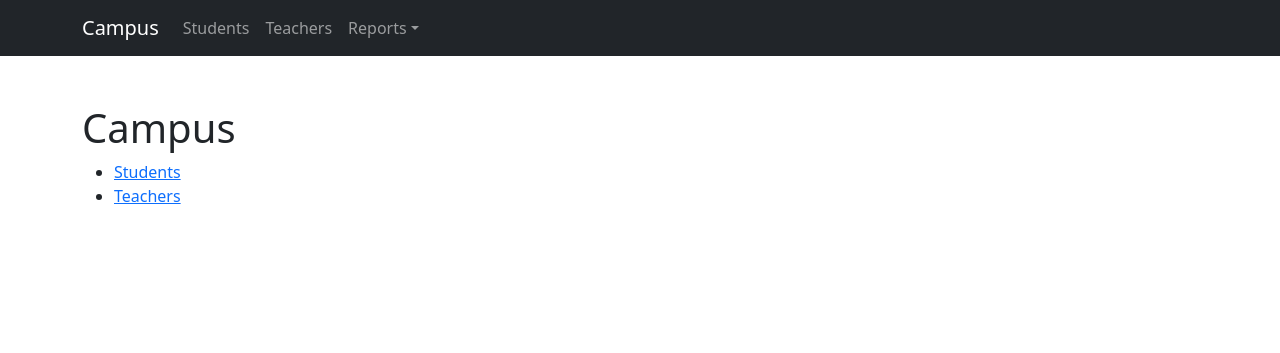
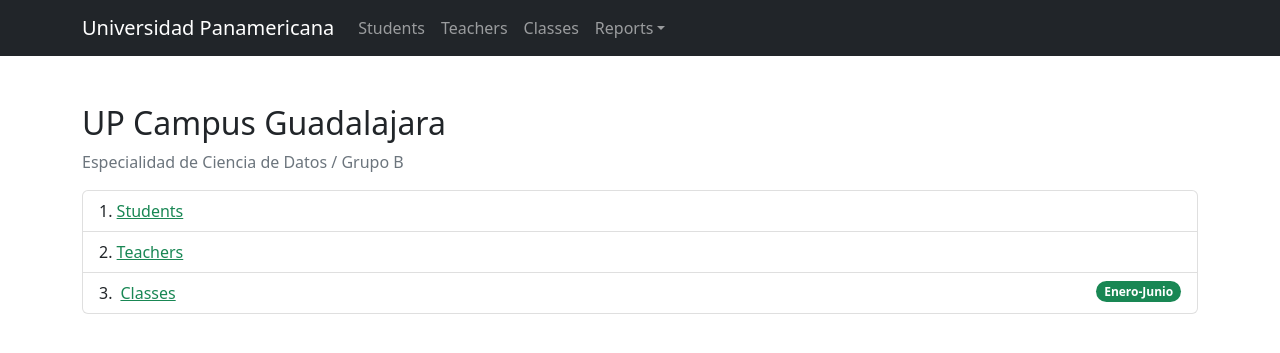
Before and after one commit to sarizti/up-big-data-crud, a Django app: page /campus/ in a window 1280 px wide. Shown: the top 353 px of the page. Run offline with Django 4.2, Linux system fonts and the light colour scheme.

Commit message:
Version 01, cambios a la fecha, agregarndo la parte de clases

```diff
--- a/campus/templates/campus/home.html
+++ b/campus/templates/campus/home.html
@@ -2,11 +2,22 @@
 
 {% block content %}
 
-    <h1>Campus</h1>
+    <h2>UP Campus Guadalajara</h2>
+    <p class="text-muted">Especialidad de Ciencia de Datos / Grupo B</p>
 
-    <ul>
-        <li><a href="{% url 'campus:students-index' %}">Students</a></li>
-        <li><a href="{% url 'campus:teachers-index' %}">Teachers</a></li>
-    </ul>
+    <ol class="list-group list-group-numbered">
+        <li class="list-group-item list-group-item-action list-group-item-white ">
+            <a href="{% url 'campus:students-index' %}" class="link-success">Students</a>
+        </li>
+        <li class="list-group-item list-group-item-action list-group-item-white">
+            <a href="{% url 'campus:teachers-index' %}" class="link-success">Teachers</a>
+        </li>
+        <li class="list-group-item d-flex list-group-item-action justify-content-between align-items-start">
+            <div class="ms-2 me-auto">
+                <a href="{% url 'campus:classes-index' %}" class="link-success">Classes</a>
+            </div>
+            <span class="badge bg-success rounded-pill">Enero-Junio</span>
+        </li>
+    </ol>
 
 {% endblock %}
--- a/campus/templates/campus/students/_detail_form.html
+++ b/campus/templates/campus/students/_detail_form.html
@@ -50,6 +50,6 @@
     {% endif %}
     <div class="mb-3">
         <a href="{% url 'campus:students-index' %}" class="btn btn-secondary">Back</a>
-        <button type="submit" class="btn btn-primary">Save</button>
+        <button type="submit" class="btn btn-success">Save</button>
     </div>
 </form>
--- a/campus/templates/campus/students/detail.html
+++ b/campus/templates/campus/students/detail.html
@@ -18,7 +18,7 @@
 
     <div class="tab-content mb-3" id="student-tab-content">
         <div class="tab-pane fade show active" id="edit-tab-pane" role="tabpanel" tabindex="0">
-            {% include 'campus/students/_detail_form.html' with student=student only %}
+            {% include 'campus/students/_detail_form.html' with student=student create=create only %}
         </div>
         <div class="tab-pane fade" id="enrollments-tab-pane" role="tabpanel" tabindex="0">
             {% include 'campus/reports/_report.html' with rows=enrollments_rows headers=enrollments_headers %}
--- a/campus/templates/campus/students/index.html
+++ b/campus/templates/campus/students/index.html
@@ -32,6 +32,6 @@
     </table>
 
     <div>
-        <a href="{% url 'campus:students-add' %}" class="btn btn-primary">Add student</a>
+        <a href="{% url 'campus:students-add' %}" class="btn btn-dark btn-rounded">Add student</a>
     </div>
 {% endblock %}
--- a/campus/templates/campus/teachers/detail.html
+++ b/campus/templates/campus/teachers/detail.html
@@ -46,8 +46,8 @@
             {% endif %}
         </ul>
         <div>
-            <a href="{% url 'campus:teachers-index' %}">Back</a>
-            <button type="submit">Save</button>
+            <a href="{% url 'campus:teachers-index' %}" class="btn btn-secondary">Back</a>
+            <button type="submit" class="btn btn-success">Save</button>
         </div>
     </form>
 
--- a/campus/templates/campus/teachers/index.html
+++ b/campus/templates/campus/teachers/index.html
@@ -14,6 +14,6 @@
     </ul>
 
     <div>
-        <a href="{% url 'campus:teachers-add' %}">Add teacher</a>
+        <a href="{% url 'campus:teachers-add' %}" class="btn btn-dark">Add teacher</a>
     </div>
 {% endblock %}
--- a/campus/templates/campus/tpl.html
+++ b/campus/templates/campus/tpl.html
@@ -8,7 +8,7 @@
 <body>
 <nav class="navbar navbar-expand-lg navbar-dark bg-dark">
     <div class="container">
-        <a class="navbar-brand" href="/campus">Campus</a>
+        <a class="navbar-brand" href="/campus">Universidad Panamericana</a>
         <button class="navbar-toggler" type="button" data-bs-toggle="collapse" data-bs-target="#navbarSupportedContent" aria-controls="navbarSupportedContent" aria-expanded="false" aria-label="Toggle navigation">
             <span class="navbar-toggler-icon"></span>
         </button>
@@ -21,6 +21,10 @@
                 <li class="nav-item">
                     {% url 'campus:teachers-index' as u %}
                     <a class="nav-link {% if request.path == u %}active{% endif %}" href="{{ u }}">Teachers</a>
+                </li>
+                <li class="nav-item">
+                    {% url 'campus:classes-index' as u %}
+                    <a class="nav-link {% if request.path == u %}active{% endif %}" href="{{ u }}">Classes</a>
                 </li>
                 <li class="nav-item dropdown">
                     <a class="nav-link dropdown-toggle" href="#" id="navbarDropdown" role="button" data-bs-toggle="dropdown" aria-expanded="false">Reports</a>
--- a/campus/urls.py
+++ b/campus/urls.py
@@ -29,9 +29,23 @@ urlpatterns = [
     # ex: /campus/teachers/add
     path('teachers/add', views.teachers_add, name='teachers-add'),
     # ex: /campus/teacher/5/save
-    path('teachers/<int:teachers_id>/save', views.teachers_save, name='teachers-save'),
+    path('teachers/<int:teacher_id>/save', views.teachers_save, name='teachers-save'),
     # ex: /campus/teachers/create
     path('teachers/create', views.teachers_create, name='teachers-create'),
+
+# classes
+
+    # ex: /campus/classes
+    path('classes', views.classes_index, name='classes-index'),
+    # ex: /campus/classes/5
+    path('classes/<int:classe_id>', views.classes_detail, name='classes-detail'),
+    # ex: /campus/classes/add
+    path('classes/add', views.classes_add, name='classes-add'),
+    # ex: /campus/teacher/5/save
+    path('classes/<int:classe_id>/save', views.classes_save, name='classes-save'),
+    # ex: /campus/classes/create
+    path('classes/create', views.classes_create, name='classes-create'),
+
 
     # reports
 
--- a/campus/views.py
+++ b/campus/views.py
@@ -2,8 +2,10 @@ from django.http import HttpResponseRedirect, HttpResponse
 from django.shortcuts import render
 from django.db import connection
 from django.urls import reverse
+from django.views.decorators.csrf import csrf_exempt
 import pandas as pd
 import datetime
+
 
 from .campus_utils import reports, dict_fetchall, dict_fetchone
 
@@ -58,23 +60,37 @@ def students_add(request):
     return render(request, 'campus/students/detail.html', {'student': student, 'create': True})
 
 
+@csrf_exempt
 def students_save(request, student_id):
-    posted = request.POST | {
+    posted = {
+        'name': request.POST['name'],
+        'last_name': request.POST['last_name'],
+        'date_of_birth': request.POST['date_of_birth'],
+        'favorite_number': request.POST['favorite_number'],
+        'country_of_origin': request.POST['country_of_origin'],
         'active': 1 if 'active' in request.POST else 0,
         'id': student_id,
     }
     with connection.cursor() as cursor:
         q = """
             UPDATE students
-            SET name=%s, last_name=%s, date_of_birth=%s, favorite_number=%s, country_of_origin=%s, active=%s
-            WHERE id=%s"""
+            SET name=:name, last_name=:last_name, date_of_birth=:date_of_birth,
+            favorite_number=:favorite_number, country_of_origin=:country_of_origin, active=:active
+            WHERE id=:id"""
         cursor.execute(q, posted)
         connection.commit()
         return HttpResponseRedirect(reverse('campus:students-detail', args=(student_id,)))
 
 
+@csrf_exempt
 def students_create(request):
-    posted = request.POST | {
+    posted = {
+        'id': request.POST['id'],
+        'name': request.POST['name'],
+        'last_name': request.POST['last_name'],
+        'date_of_birth': request.POST['date_of_birth'],
+        'favorite_number': request.POST['favorite_number'],
+        'country_of_origin': request.POST['country_of_origin'],
         'active': 1 if 'active' in request.POST else 0
     }
     with connection.cursor() as cursor:
@@ -113,7 +129,7 @@ def teachers_add(request):
     context = {'teacher': teacher, 'create': True}
     return render(request, 'campus/teachers/detail.html', context)
 
-
+@csrf_exempt
 def teachers_save(request, teacher_id):
     with connection.cursor() as cursor:
         q = """
@@ -122,18 +138,81 @@ def teachers_save(request, teacher_id):
             WHERE id=:id"""
         cursor.execute(q, request.POST | {'id': teacher_id})
         connection.commit()
-        return HttpResponseRedirect(reverse('campus:teachers-detail', args=(teacher_id,)))
+        return HttpResponseRedirect(reverse('campus:teachers-index'))
 
-
+@csrf_exempt
 def teachers_create(request):
+    posted = {
+        'id': request.POST['id'],
+        'name': request.POST['name'],
+        'last_name': request.POST['last_name'],
+        'date_of_birth': request.POST['date_of_birth'],
+        'degree': request.POST['degree'],
+        'active': 1 if 'active' in request.POST else 0
+    }
     with connection.cursor() as cursor:
-        q = """INSERT INTO teachers (name, last_name, date_of_birth, degree, id)
-               VALUES (:name, :last_name, :date_of_birth, :degree, :id)
+        q = """INSERT INTO teachers (id, name, last_name, date_of_birth, degree)
+               VALUES (:id, :name, :last_name, :date_of_birth, :degree)
             """
         cursor.execute(q, request.POST)
         connection.commit()
-        return HttpResponseRedirect(reverse('campus:teachers-detail', args=(request.POST['id'],)))
+        return HttpResponseRedirect(reverse('campus:teachers-index'))
 
+# endregion
+
+# region: classes
+
+def classes_index(request):
+    with connection.cursor() as cursor:
+        cursor.execute("SELECT id, name, school, created_at FROM classes")
+        classes = dict_fetchall(cursor)
+    return render(request, 'campus/classes/index.html', {'classes': classes})
+
+
+def classes_detail(request, classe_id):
+    with connection.cursor() as cursor:
+        q = """
+            SELECT id, name, school, created_at
+            FROM classes
+            WHERE id = %s"""
+        cursor.execute(q, [classe_id])
+        classe = dict_fetchone(cursor)
+    return render(request, 'campus/classes/detail.html', {'classe': classe, 'classe_id': classe_id})
+
+
+def classes_add(request):
+    classe = dict()
+    context = {'classe': classe, 'create': True}
+    return render(request, 'campus/classes/detail.html', context)
+
+@csrf_exempt
+def classes_save(request, classe_id):
+    posted = {
+        'id': classes_id,
+        'name': request.POST['name'],
+        'school': request.POST['school'],
+        'active': 1 if 'active' in request.POST else 0,
+    }
+    with connection.cursor() as cursor:
+        q = """
+            UPDATE classes
+            SET name=:name, school=:school
+            WHERE id=:id"""
+        cursor.execute(q, request.POST | {'id': classe_id})
+        connection.commit()
+        return HttpResponseRedirect(reverse('campus:classes-index'))
+
+@csrf_exempt
+def classes_create(request):
+    with connection.cursor() as cursor:
+        q = """INSERT INTO classes (id, name, school)
+               VALUES (:id, :name, :school)
+            """
+        cursor.execute(q, request.POST)
+        connection.commit()
+        return HttpResponseRedirect(reverse('campus:classes-index'))
+
+# endregion
 
 # region: reports
 
```
Also changed, not shown: campus/templates/campus/classes/_detail_form.html (added, +37 -0 lines), campus/templates/campus/classes/detail.html (added, +22 -0 lines), campus/templates/campus/classes/index.html (added, +33 -0 lines), readme.md.
